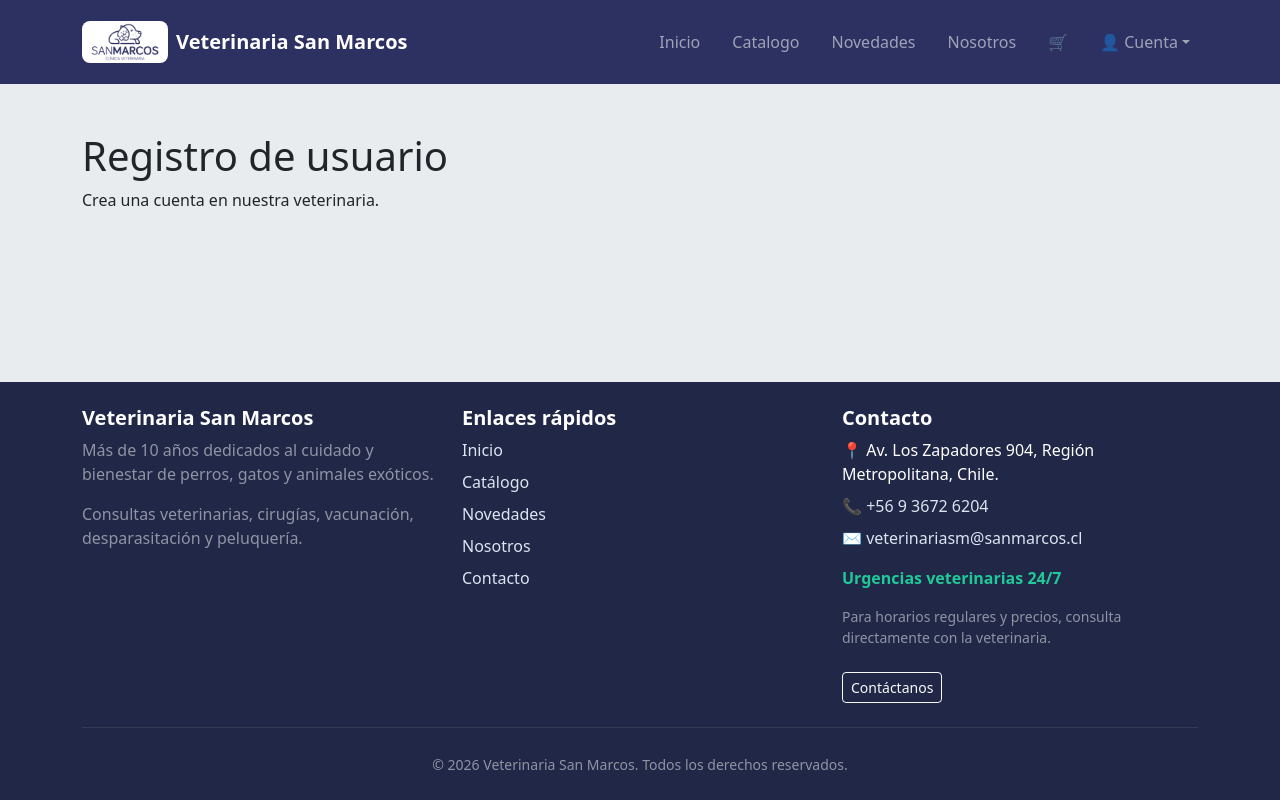
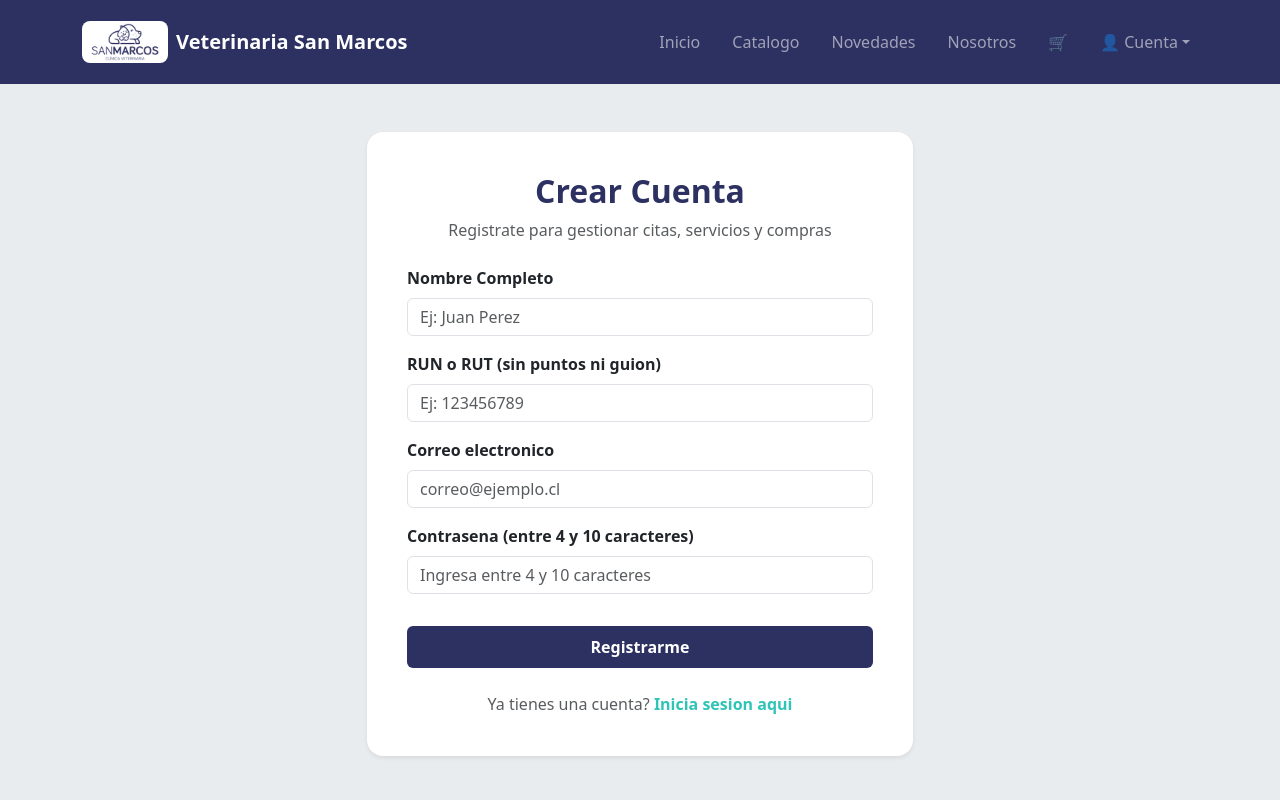
Before and after one commit to IgorEeyore/VeterinariaFrontend, a React (Vite) app: page /registro in a window 1280 px wide. Shown: the top 800 px of the page. Built offline with nearby package versions, Linux system fonts and the light colour scheme.

Commit message:
refactorizar pagina Registro integrando FormularioRegistro

```diff
--- a/src/paginas/Registro.tsx
+++ b/src/paginas/Registro.tsx
@@ -1,10 +1,11 @@
+import FormularioRegistro from "../componentes/organismos/FormularioRegistro"
+
 function Registro() {
   return (
-    <div className="container mt-5">
-      <h1>Registro de usuario</h1>
-      <p>Crea una cuenta en nuestra veterinaria.</p>
+    <div className="container py-5">
+      <FormularioRegistro />
     </div>
-  );
+  )
 }
 
-export default Registro;
+export default Registro
```
